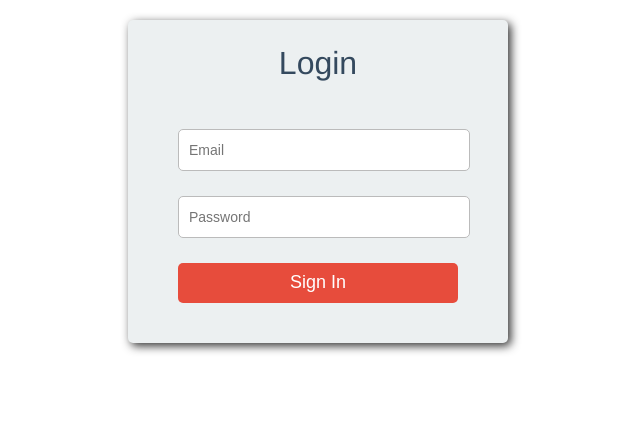
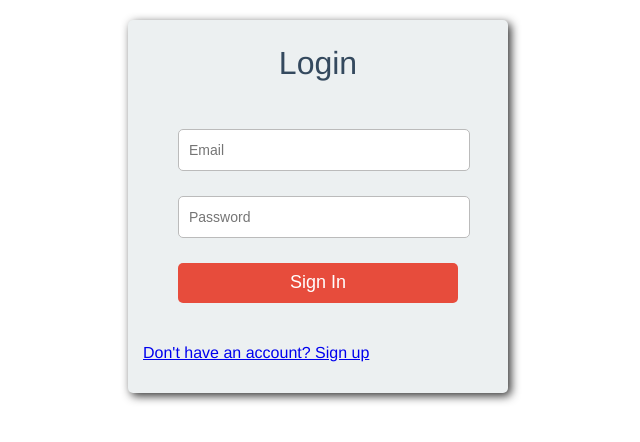
Before and after one commit to JohnMwendwa/node-react-task-manager, a React (Create React App) app in the folder client/: page /login in a window 1280 px wide. Shown: the top 442 px of the page, without its empty margins (322-962 px from the left). Built offline with nearby package versions, Linux system fonts and the light colour scheme.

Commit message:
add link to singup form

```diff
--- a/client/src/components/Login.js
+++ b/client/src/components/Login.js
@@ -51,6 +51,9 @@ function Login() {
 
               <button className='Login__button'>Sign In </button>
           </form>
+          <Link to='/'>
+        <p>Don't have an account? Sign up</p>
+        </Link>
       </div>
       </div>
     )
```
